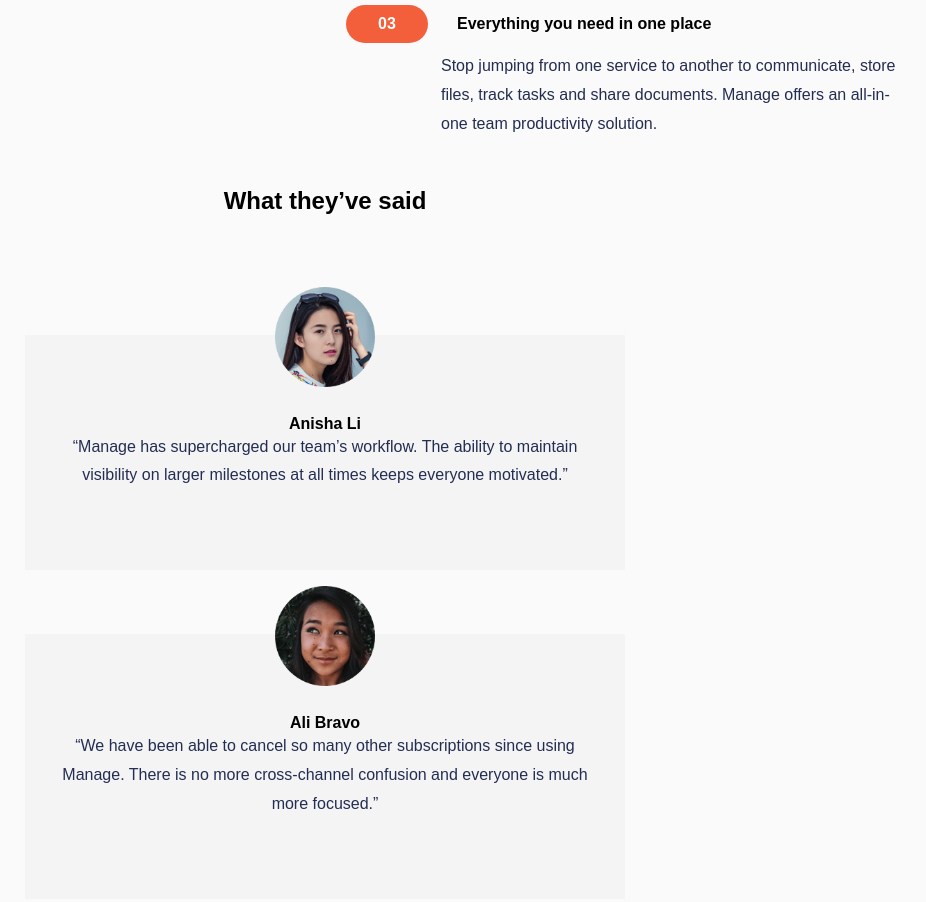
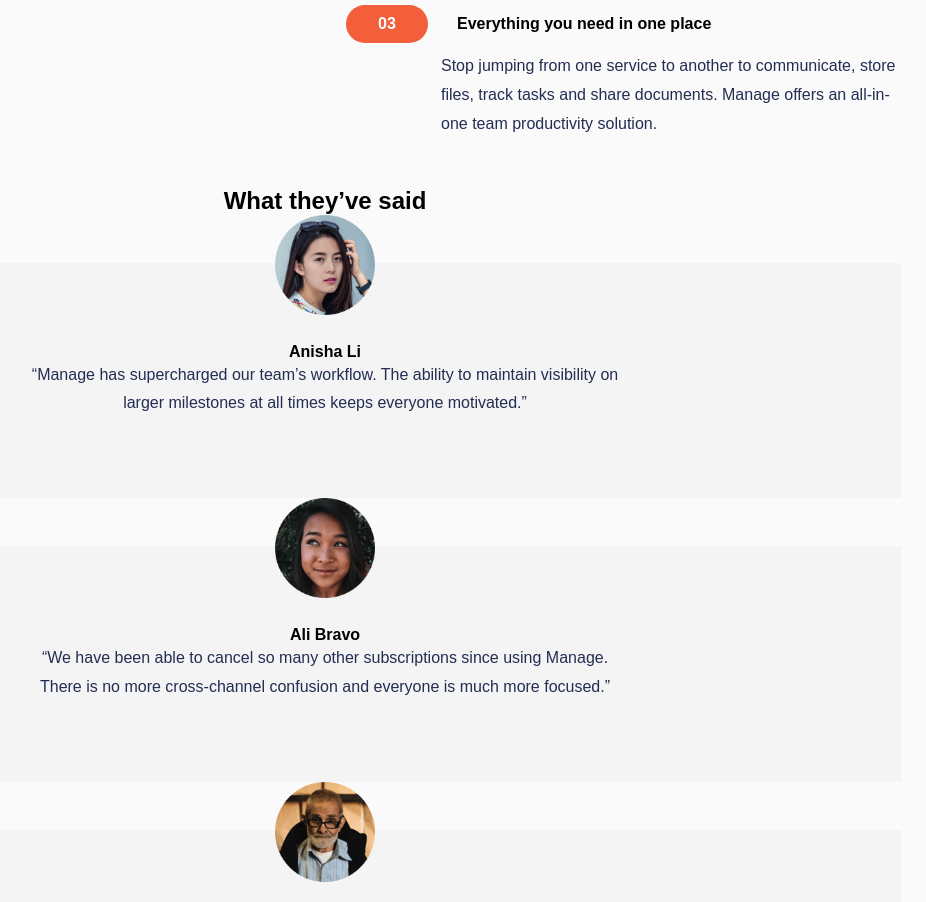
Before and after one commit to jomefavourite/Frontend-Mentor_manage-landing-page-master, a plain HTML site: page index.html in a window 1280 px wide. Shown: the part 1100-2002 px from the top of the page, without its empty margins (315-1241 px from the left). Drawn offline with Linux system fonts and the light colour scheme; a web font is replaced by a local one.

Commit message:
Update style.css

```diff
--- a/css/style.css
+++ b/css/style.css
@@ -30,7 +30,7 @@
 
 body {
   background: url("../images/bg-tablet-pattern.svg") #fafafa;
-  font-family: 'Be Vietnam', sans-serif;
+  font-family: "Be Vietnam", sans-serif;
   background-repeat: no-repeat;
   background-position: 50px -100px;
   background-size: 500px;
@@ -227,13 +227,14 @@ p {
 }
 
 .main__slider > h2 {
-  margin-bottom: 5em;
+  margin-bottom: 1em;
 }
 
 .main__slider__content {
   position: relative;
   padding: 5em 2em;
   background: rgba(244, 244, 246, 0.904);
+  margin: 3em 0 2em;
 }
 
 .main__slider__content img {
@@ -249,12 +250,8 @@ p {
   font-weight: bold;
 }
 
-.main__slider__content + .main__slider__content {
-  margin-bottom: 4em;
-}
-
-.main__slider__content:nth-child(2) {
-  margin-top: 4em;
+.main__slider button {
+  margin-top: 2em;
 }
 
 .main__card {
@@ -324,7 +321,7 @@ p {
 }
 
 .footer .flex3 input {
-  font-family: 'Be Vietnam', sans-serif;
+  font-family: "Be Vietnam", sans-serif;
 }
 
 .footer .flex3 button {
@@ -348,19 +345,19 @@ p {
 }
 
 .footer ::-webkit-input-placeholder {
-  font-family: 'Be Vietnam', sans-serif;
+  font-family: "Be Vietnam", sans-serif;
 }
 
 .footer :-ms-input-placeholder {
-  font-family: 'Be Vietnam', sans-serif;
+  font-family: "Be Vietnam", sans-serif;
 }
 
 .footer ::-ms-input-placeholder {
-  font-family: 'Be Vietnam', sans-serif;
+  font-family: "Be Vietnam", sans-serif;
 }
 
 .footer ::placeholder {
-  font-family: 'Be Vietnam', sans-serif;
+  font-family: "Be Vietnam", sans-serif;
 }
 
 .footer button {
@@ -568,29 +565,12 @@ p {
     z-index: -1000;
     background-size: 500px;
   }
-  .main__slider {
-    position: relative;
-    width: 100%;
-    height: 100%;
+  .main__slider__content {
+    margin: 3em 0 2em;
   }
-  .main__slider__content:nth-child(2) {
-    margin-top: 0;
-  }
-  .main__slider__content:nth-child(1) {
-    margin-bottom: 4em;
-  }
-  .main__slider--slide {
-    display: -webkit-box;
-    display: -ms-flexbox;
-    display: flex;
-    -ms-flex-wrap: wrap;
-        flex-wrap: wrap;
-    -webkit-box-pack: center;
-        -ms-flex-pack: center;
-            justify-content: center;
-  }
-  .main__slider--slide section {
-    width: 600px;
+  .main__slider__content p {
+    margin: 0 auto;
+    max-width: 600px;
   }
   .footer {
     height: 100%;
```
